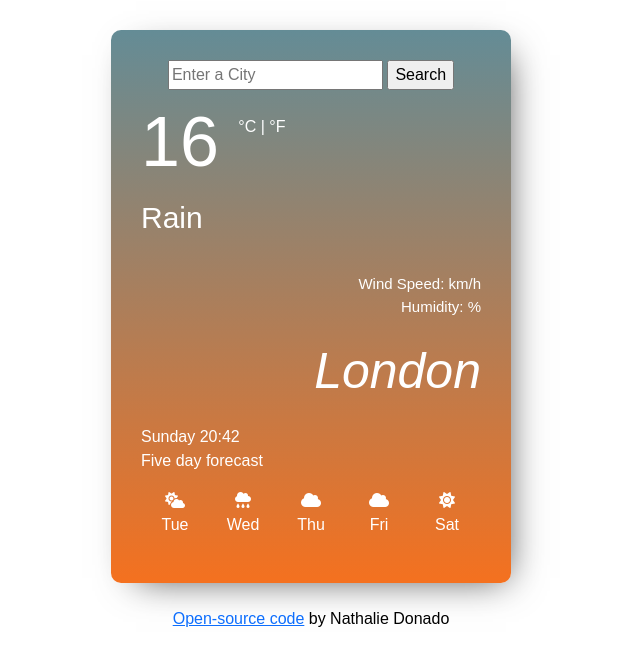
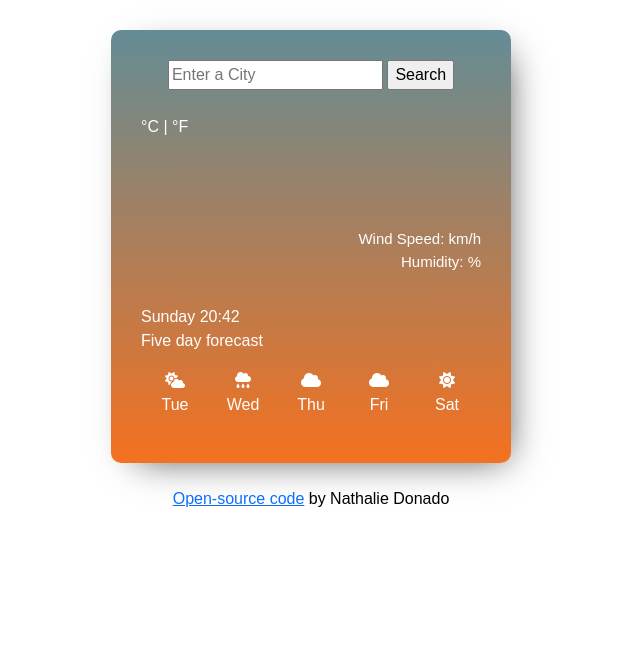
Before and after one commit to nat-jpg/shecodes-test, a plain HTML site: page index.html in a window 1280 px wide. Shown: the whole page, without its empty margins (329-969 px from the left). Drawn offline with nearby package versions, Linux system fonts and the light colour scheme; a web font is replaced by a local one.

Commit message:
made default app clear

```diff
--- a/index.html
+++ b/index.html
@@ -18,12 +18,12 @@
         <input type="submit" value="Search">
       </form>
        <div class="tempUnit">
-            16
+
         </div>
         <span class="units">°C | °F</span>
 
         <div class="overview">
-            Rain
+
         </div>
         <div class="row" id="weatherinfo">
           <div class="col">
@@ -38,7 +38,7 @@
       </div>
         <div class="city">
             <p>
-                London
+
             </p>
         </div>
         <div class="date">
```
